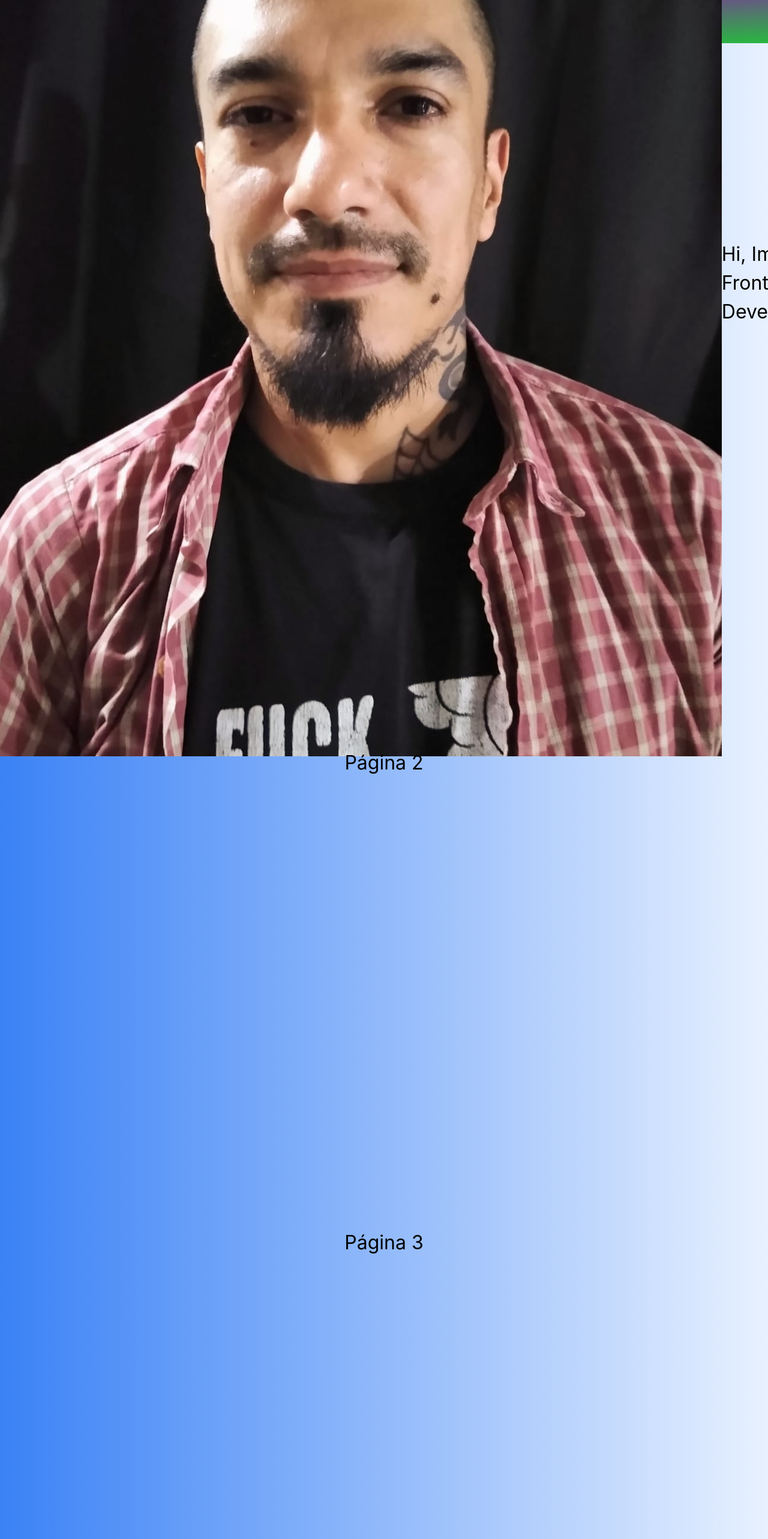
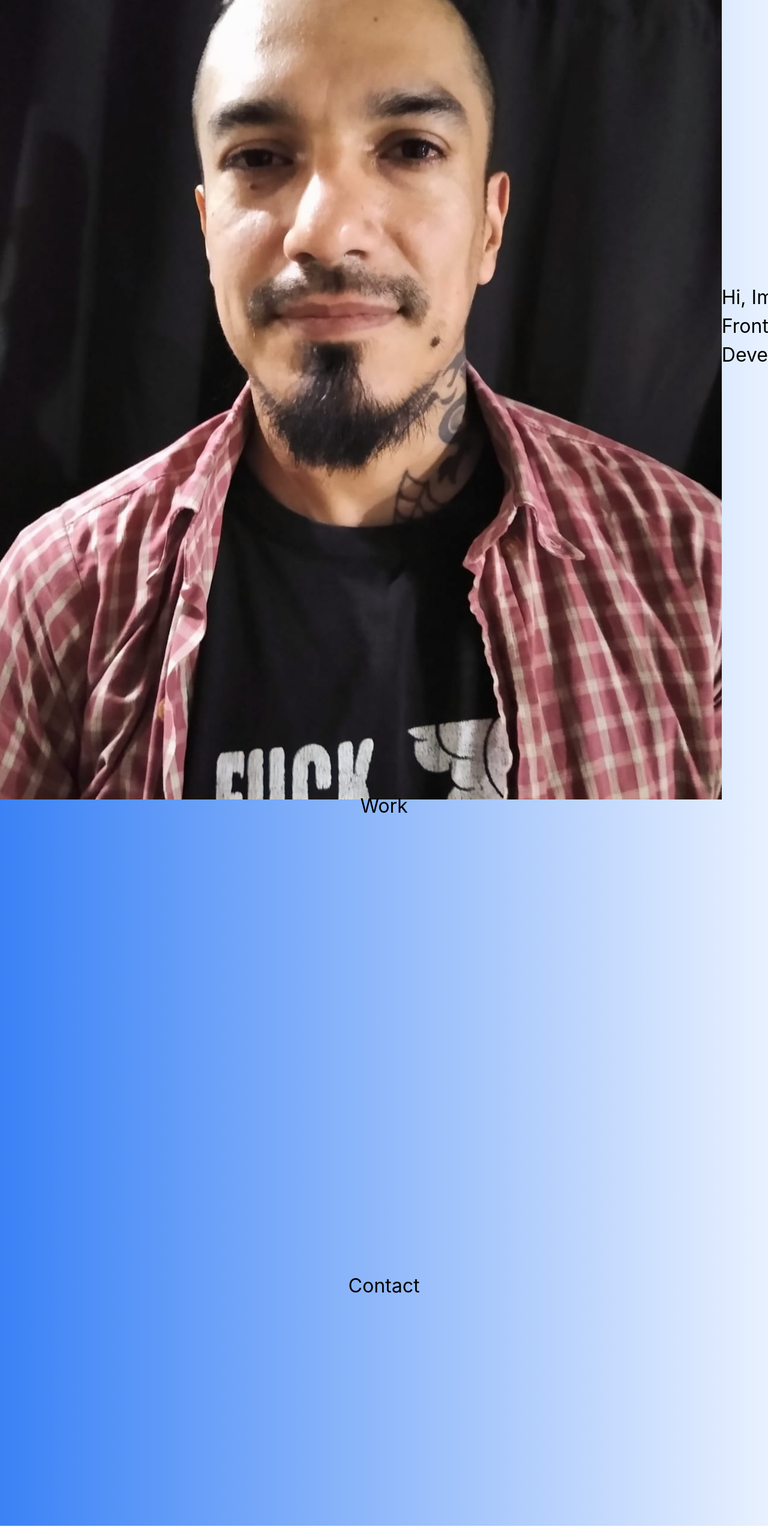
Before and after one commit to MatiasCoronel1312/my-first-portfolio, a React (Vite) app: page / in a window 1280 px wide. Shown: the top 2566 px of the page at 60% size. After the commit the page ends 2544 px from the top, so only its background shows below. Built offline with nearby package versions, Linux system fonts and the light colour scheme.

Commit message:
create aside update navbar

```diff
--- a/src/App.jsx
+++ b/src/App.jsx
@@ -1,17 +1,18 @@
-import Footer from "./components/Footer"
+import Aside from "./components/Aside"
 import Portfolio from "./components/Portfolio"
 import Navbar from "./components/navbar"
 
 function App() {
 
+  return (
+    <>
+      <Navbar/>
+      <div className="flex">
+      <Aside/>
+      <Portfolio/>
+      </div>
+    </>
 
-  return (
-    <div className="flex justify-around flex-col">
-    <Navbar/>
-    <Portfolio/>
-    <Footer/>
-
-    </div>
   )
 }
 
--- /dev/null
+++ b/src/components/Aside.jsx
@@ -0,0 +1,17 @@
+import React from 'react'
+
+const Aside = () => {
+  return (
+    <div className='top-0 h-full w-36 sticky z-10'>
+        <div className='h-full m-auto text-3xl '>
+            <ul className='flex justify-end  flex-col py-16'>
+              <li className='px-2 py-5 text-black mx-3 font-semibold hover:scale-110 border-b-4 border-emerald-800  transform transition-all duration-300 hover:cursor-pointer'>About</li>
+              <li className='px-2 py-5 text-black mx-3 font-semibold hover:scale-110 border-b-4 border-emerald-800  transform transition-all duration-300 hover:cursor-pointer'>Work</li>
+              <li className='px-2 py-5 text-black mx-3 font-semibold hover:scale-110 border-b-4 border-emerald-800  transform transition-all duration-300 hover:cursor-pointer'>Contact</li>
+            </ul>
+        </div>
+    </div>
+  )
+}
+
+export default Aside;
--- a/src/components/Navbar.jsx
+++ b/src/components/Navbar.jsx
@@ -2,12 +2,12 @@ import React from 'react';
 
 const Navbar = () => {
   return (
-    <header className='navbar top-0 w-full h-24 sticky z-10'>
-        <div className='lg:w-[80%] h-full m-auto text-3xl '>
-            <ul className='flex justify-end h-full items-center'>
-              <li className='px-5 py-1 text-black mx-5 font-semibold hover:font-bold border-4 border-transparent hover:border-black rounded-full transform transition-all duration-500 hover:cursor-pointer hover:text-black '>Info</li>
-              <li className='px-5 py-1 text-black mx-5 font-semibold hover:font-bold border-4 border-transparent hover:border-black rounded-full transform transition-all duration-500 hover:cursor-pointer hover:text-black '>Proyect</li>
-              <li className='px-5 py-1 text-black mx-5 font-semibold hover:font-bold border-4 border-transparent hover:border-black rounded-full transform transition-all duration-500 hover:cursor-pointer hover:text-black '>Contact</li>
+    <header className='top-0 h-36 w-full sticky z-10'>
+        <div className='h-full m-auto text-3xl '>
+            <ul className='flex justify-between items-center'>
+              <li className='px-5 py-1 text-black mx-1  transform transition-all duration-300 hover:cursor-pointer'>En</li>
+              <li className='px-5 py-1 text-black mx-1  transform transition-all duration-300 hover:cursor-pointer'>Dark</li>
+              <li className='px-5 py-1 text-black mx-1  transform transition-all duration-300 hover:cursor-pointer'>CV</li>
             </ul>
         </div>
     </header>
--- a/src/components/Portfolio.jsx
+++ b/src/components/Portfolio.jsx
@@ -1,69 +1,82 @@
-import React, { useEffect, useState } from 'react'
+import React, { useEffect, useRef, useState } from 'react'
 import MatiasCoronel from '../assets/MatiasCoronel.jpeg'
 
 const Portfolio = () => {
     const [currentPage, setCurrentPage] = useState(0);
+    const deltaYRef = useRef(false)
+    const currentPageRef = useRef(0)
 
     useEffect(() => {
-        const handleScroll = (event) => {
-            if (event.deltaY > 0 ) {
-                setCurrentPage(630);
-                scrollPage()
-              } else if (event.deltaY < 0 ) {
-                setCurrentPage(-630);
-                scrollPage()
-              }else{
-                setCurrentPage(0);
-                scrollPage()
-              }
-        };
-
+      const handleScroll = (event) => {
+        const currentScrollY = event.deltaY;
+        if(currentScrollY>0 && currentScrollY<2 && !deltaYRef.current ){
+          scrollPage('down');
+          deltaYRef.current=true;
+           setTimeout(() => {
+              deltaYRef.current=false;
+           }, 700);
+        }
+        if(currentScrollY<0 && currentScrollY>-2 && !deltaYRef.current ){
+         scrollPage('up');
+         deltaYRef.current=true;
+          setTimeout(() => {
+             deltaYRef.current=false;
+          }, 700);
+       }
+        }
 
         window.addEventListener('wheel', handleScroll);
-
         return () => {
           window.removeEventListener('wheel', handleScroll);
         };
-      }, [currentPage]);
+      }, []);
 
-      const scrollPage = () => {
-        let page = 0;
-        if(currentPage>0 && page==0){
-            page+630;
+      const scrollPage = (value) => {
+
+      const movePage = (page) =>{
+          const element = document.getElementById(page);
+        if (element) {
+          const offset = element.offsetTop;
+          window.scroll({
+            top: offset,
+            behavior:'smooth'
+          })
+
+      }
+    }
+
+        if(value=='down' && currentPageRef.current===0){
+            currentPageRef.current=1
+            return movePage(1);
         }
-        if (currentPage>0 && page>520) {
-            page+630;
+        if (value=='down' && currentPageRef.current===1) {
+             currentPageRef.current=2
+           return movePage(2)
         }
-        if(currentPage<0 && page<631){
-            page=0;
+        if(value=='up' && currentPageRef.current===2){
+             currentPageRef.current=1;
+            return movePage(1)
         }
-        if(currentPage<0&&page>631){
-            page+currentPage;
+        if(value=='up'&&currentPageRef.current===1){
+            currentPageRef.current=0
+             return movePage(0)
         }
-        window.scroll({
-            top:`${page}`,
-             behavior:'smooth'
-          })
-          console.log(currentPage, page);
-      }
+    }
 
   return (
  <div className="flex ">
-    <div className='w-screen'>
-        <div className={`page `}>
-            <img className='w-[20%] rounded-2xl top-2 sticky z-20 border-4 border-teal-400' src={MatiasCoronel} alt="foto" />
-            <h1 className="text-red-500 font-bold text-3xl p-5">Hi, Im'  Frontend Developer</h1>
+    <div className=''>
+      <div id={0} className={`page `}>
+            <img className='w-[40%] lg:w-[20%] rounded-2xl border-4 border-teal-400' src={MatiasCoronel} alt="foto" />
+            <h1 className="text-red-500 font-bold text-3xl p-4">Hi, Im'  Frontend Developer</h1>
       </div>
 
-      <div className={`page   `}>
-        <h1 className="text-red-500 text-3xl">Página 2</h1>
+      <div id={1} className={`page   `}>
+        <h1 className="text-red-500 text-3xl">Work</h1>
       </div>
 
-      <div className={`page `}>
-        <h1 className="text-red-500 text-3xl">Página 3</h1>
-      </div>
-      <div className={`page `}>
-        <h1 className="text-red-500 text-3xl">Página 4</h1>
+      <div id={2} className={`page `}>
+        <h1 className="text-red-500 text-3xl">Contact</h1>
       </div>
     </div>
 
--- a/src/index.css
+++ b/src/index.css
@@ -13,6 +13,8 @@ body {
   margin: 0;
   padding: 0;
   overflow-y: hidden;
+  background: linear-gradient(to right,rgb(59 130 246), rgb(232, 241, 255) ) ;
+
 }
 .page {
   height: 100vh;
@@ -21,9 +23,4 @@ body {
   align-items: center;
   justify-content: center;
   font-size: 2em;
-  background: linear-gradient(to right,rgb(59 130 246), rgb(232, 241, 255) ) ;
 }
-.navbar{
-  background: linear-gradient(to right bottom,#9c03bb, #28b840 ) ;
-
-}
```
